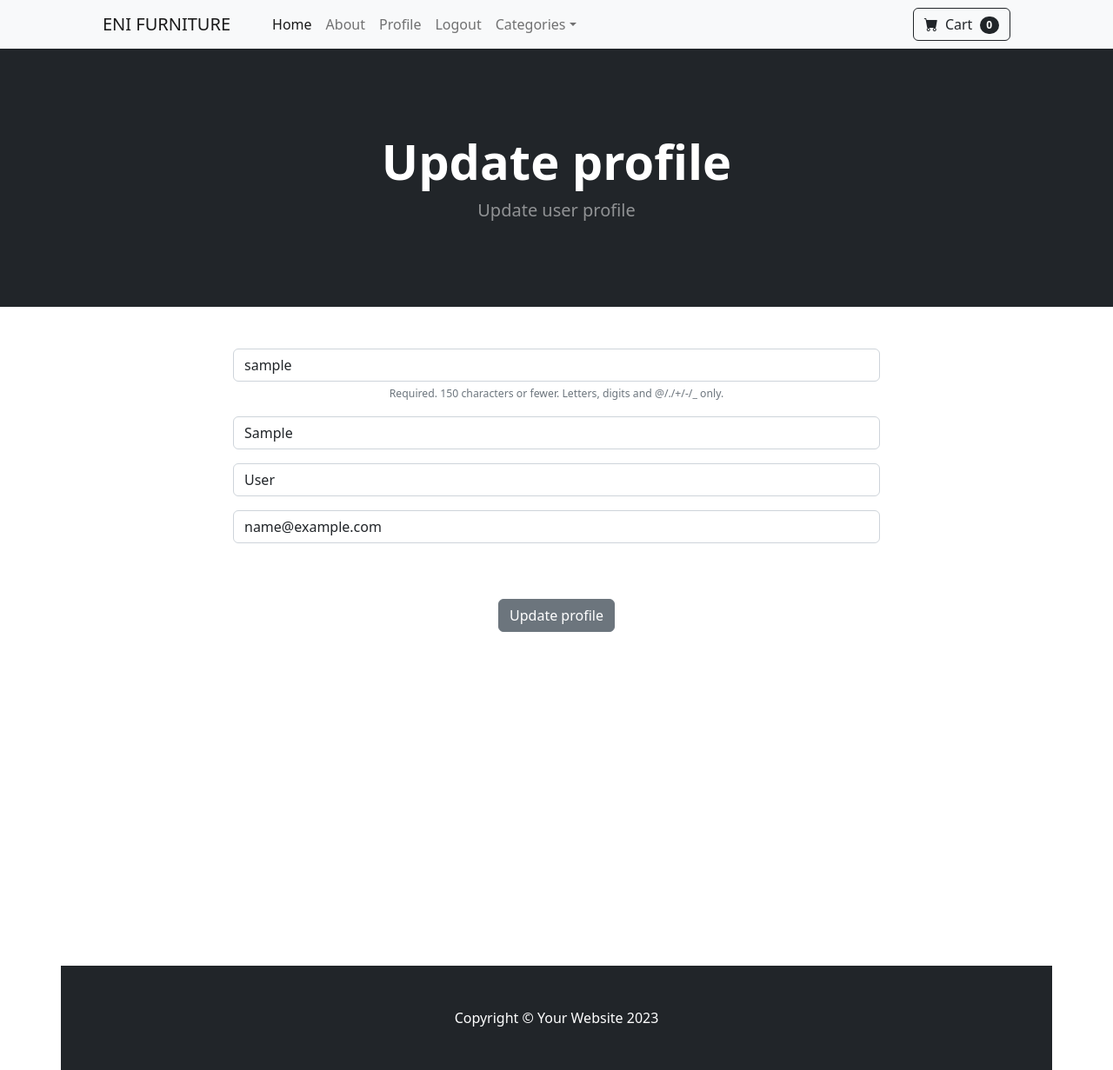
After one commit to Enisel13/Python_project, a Django app: page /update_user in a window 1280 px wide. The commit adds this page. Shown: the whole page at 87% size. Run offline with Django 5.2, Linux system fonts and the light colour scheme; the visitor is signed in with stand-in values (Sample User, id 1); data comes from the database, SQL or seed files in the repository; some libraries are stand-ins or nearby versions.

Commit message:
Added a functionality to update user profile

```diff
--- a/ecom/ecom/store/forms.py
+++ b/ecom/ecom/store/forms.py
@@ -1,6 +1,28 @@
 from django.contrib.auth.models import User
-from django.contrib.auth.forms import UserCreationForm
+from django.contrib.auth.forms import UserCreationForm, UserChangeForm
 from django import forms
+
+#This user change form doesn`t allow us to update our password
+class UpdateUserForm(UserChangeForm):
+	#Hide password stuff
+	password = None
+	#Get other fields
+	email = forms.EmailField(label="", widget=forms.TextInput(attrs={'class':'form-control', 'placeholder':'Email Address'}))
+	first_name = forms.CharField(label="", max_length=100, widget=forms.TextInput(attrs={'class':'form-control', 'placeholder':'First Name'}))
+	last_name = forms.CharField(label="", max_length=100, widget=forms.TextInput(attrs={'class':'form-control', 'placeholder':'Last Name'}))
+
+	class Meta:
+		model = User
+		fields = ('username', 'first_name', 'last_name', 'email')
+
+	def __init__(self, *args, **kwargs):
+		super(UpdateUserForm, self).__init__(*args, **kwargs)
+
+		self.fields['username'].widget.attrs['class'] = 'form-control'
+		self.fields['username'].widget.attrs['placeholder'] = 'User Name'
+		self.fields['username'].label = ''
+		self.fields['username'].help_text = '<span class="form-text text-muted"><small>Required. 150 characters or fewer. Letters, digits and @/./+/-/_ only.</small></span>'
+
 
 #We need to create a form that allows our user to register
 class SignUpForm(UserCreationForm):
--- a/ecom/ecom/store/templates/navbar.html
+++ b/ecom/ecom/store/templates/navbar.html
@@ -9,6 +9,7 @@
                 <li class="nav-item"><a class="nav-link" href="{% url 'about' %}">About</a></li>
 
     {% if user.is_authenticated %}
+        <li class="nav-item"><a class="nav-link" href="{% url 'update_user' %}">Profile</a></li>
         <li class="nav-item"><a class="nav-link" href="{% url 'logout' %}">Logout</a></li>
     {% else %}
         <li class="nav-item"><a class="nav-link" href="{% url 'login' %}">Login</a></li>
--- /dev/null
+++ b/ecom/ecom/store/templates/update_user.html
@@ -0,0 +1,43 @@
+{% extends 'base.html' %}
+{% block content %}
+
+<!-- Header-->
+<header class="bg-dark py-5">
+    <div class="container px-4 px-lg-5 my-5">
+        <div class="text-center text-white">
+            <h1 class="display-4 fw-bolder">Update profile</h1>
+            <p class="lead fw-normal text-white-50 mb-0">Update user profile</p>
+        </div>
+    </div>
+</header>
+
+<div class="container">
+    <div class="row">
+        <center>
+            <div class="col-8">
+
+                <br/><br/>
+                <form method="POST" action="{% url 'update_user' %}">
+                    {% csrf_token %}
+
+                    {{ user_form.as_p }}
+                    <br/><br/>
+                    <button type="submit" class="btn btn-secondary">
+                    Update profile
+                    </button>
+
+                  </form>
+
+<br/><br/>
+<br/><br/>
+<br/><br/>
+<br/><br/>
+<br/><br/>
+<br/><br/>
+<br/><br/>
+            <br/><br/>
+            <div>
+        </center>
+    <div>
+</div>
+{% endblock %}
--- a/ecom/ecom/store/urls.py
+++ b/ecom/ecom/store/urls.py
@@ -8,6 +8,7 @@ urlpatterns = [
     path('login/', views.login_user, name='login'),
     path('logout', views.logout_user, name='logout'),
     path('register', views.register_user, name='register'),
+    path('update_user', views.update_user, name='update_user'),
     path('product/<int:pk>', views.product, name='product'),
     path('category/<str:foo>', views.category, name='category'),
     path('category_summary/', views.category_summary, name='category_summary'),
--- a/ecom/ecom/store/views.py
+++ b/ecom/ecom/store/views.py
@@ -4,8 +4,28 @@ from django.contrib.auth import authenticate, login, logout
 from django.contrib import messages
 from django.contrib.auth.models import User
 from django.contrib.auth.forms import UserCreationForm
-from .forms import SignUpForm #we are saying "Take it from forms.py" and allow us to use it in our views.py"
+from .forms import SignUpForm, UpdateUserForm #we are saying "Take it from forms.py" and allow us to use it in our views.py"
 from django import forms
+
+def update_user(request):
+    if request.user.is_authenticated:
+        #when a user is logged in we can find out what user that is by calling request.user.id
+        current_user = User.objects.get(id=request.user.id) #getting the user from the model from the database
+        #instance=current_user - when someone goes to the web page  for the first time and click on the profile link to go to this page it will have his current information already in the form
+        user_form = UpdateUserForm(request.POST or None, instance=current_user)
+
+        if user_form.is_valid():
+            user_form.save()
+
+            login(request, current_user)
+            messages.success(request, "User has been updated!")
+            return redirect('home')
+
+        return render(request, "update_user.html", {'user_form':user_form})
+    #If they are not logged in
+    else:
+        messages.success(request, "You must be logged in!")
+        return redirect('home')
 
 def category_summary(request):
     #We need to grab all of our categories from our database model and then put them on the screen and turn them into URL
```
